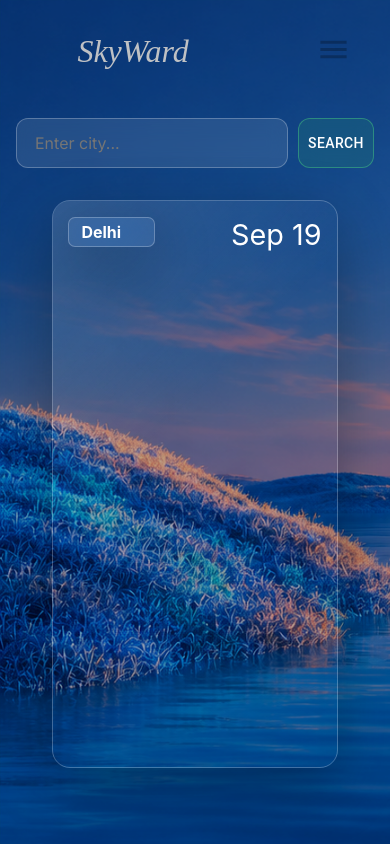
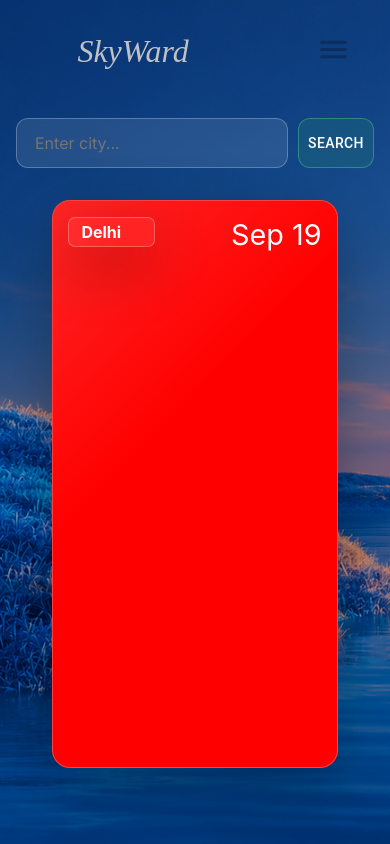
Before and after one commit to rohit-chauhan007/React-JS, a React (Vite) app in the folder WEATHER/: page / in a window 390 px wide. Built offline with nearby package versions, Linux system fonts and the light colour scheme; no server answers; some icons are missing; a web font is replaced by a local one.

Commit message:
resposive weather info

```diff
--- a/WEATHER/src/weatherInfo.css
+++ b/WEATHER/src/weatherInfo.css
@@ -89,3 +89,9 @@
     justify-content: space-evenly;
 
 }
+/*mobile responsive*/
+@media (max-width:600px){
+    .weather_info{
+        background-color: red;
+    }
+}
```
